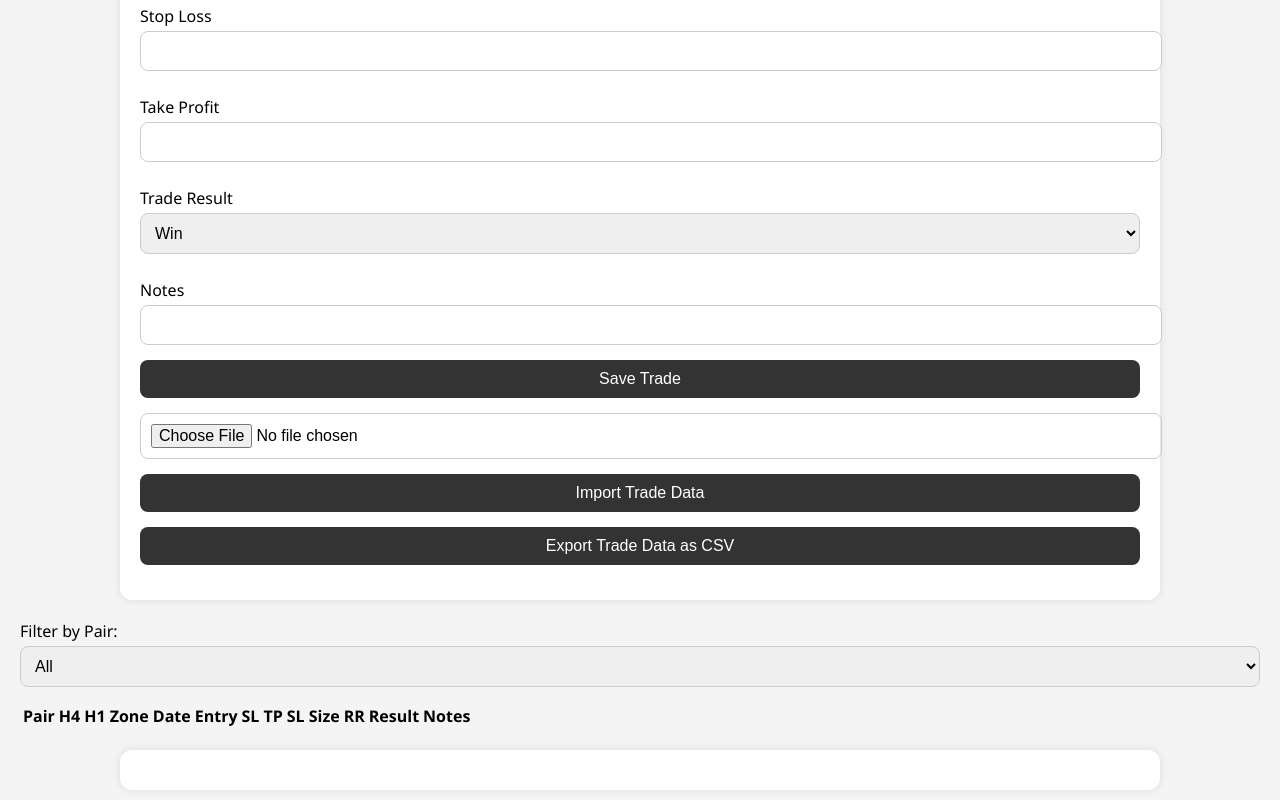
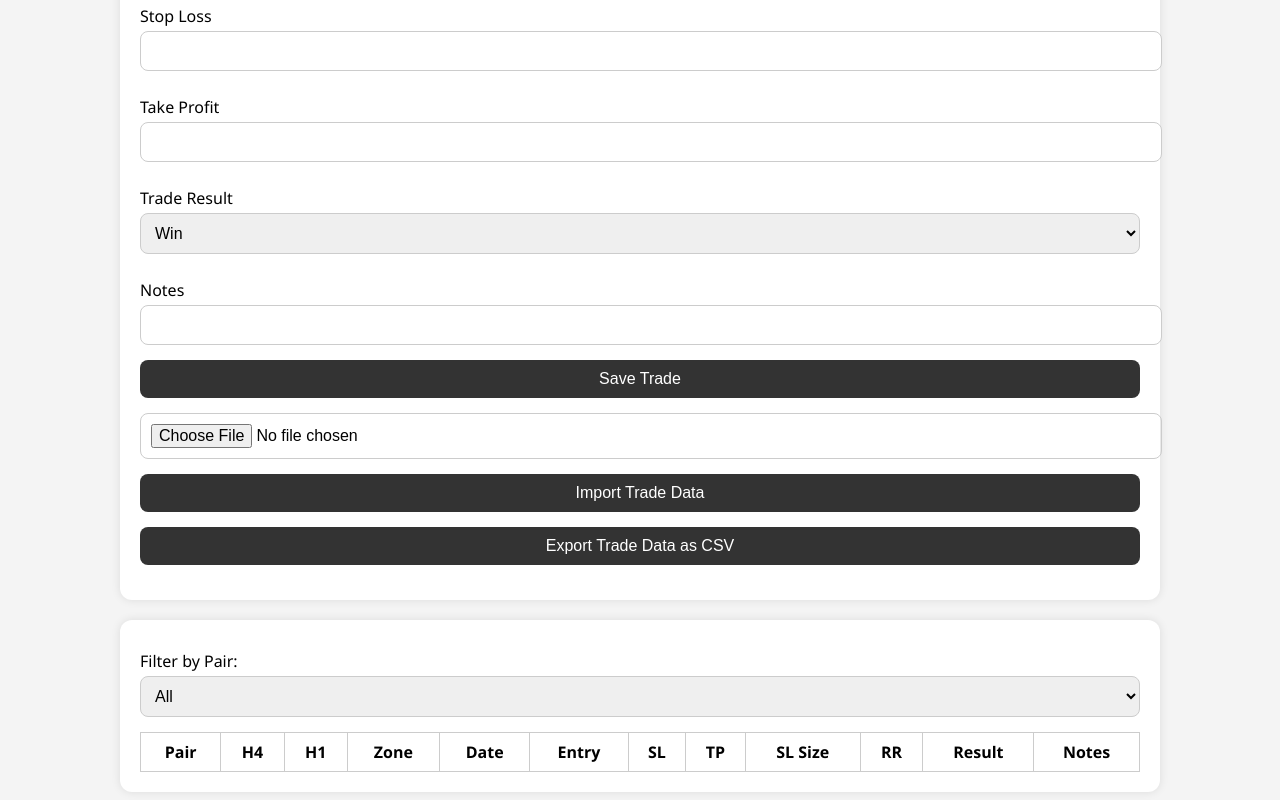
Before and after one commit to timsticks/Backtest-dashboard-, a plain HTML site: page index.html in a window 1280 px wide. Shown: the part 683-1483 px from the top of the page. Drawn offline with nearby package versions, Linux system fonts and the light colour scheme.

Commit message:
Update index.html

```diff
--- a/index.html
+++ b/index.html
@@ -12,6 +12,10 @@
     input, select, button { width: 100%; padding: 10px; margin-bottom: 15px; border-radius: 8px; border: 1px solid #ccc; font-size: 1rem; }
     button { background: #333; color: white; border: none; cursor: pointer; }
     button:hover { background: #555; }
+    .table { max-width: 1000px; margin: 20px auto; background: white; padding: 20px; border-radius: 12px; box-shadow: 0 0 10px rgba(0,0,0,0.1); }
+    table { width: 100%; border-collapse: collapse; }
+    th, td { padding: 0.5rem; border: 1px solid #ccc; text-align: center; }
+    .message { color: green; font-weight: bold; }
     .stats-card { padding: 15px; background: #eee; margin-bottom: 30px; border-radius: 10px; position: relative; }
     .stats-card h3 { margin: 0 0 10px; }
     .chart-container { width: 300px; height: 300px; margin: 20px auto; }
@@ -70,7 +74,7 @@
 
   </div>
 
-  <div>
+  <div class="table">
     <!-- Filters -->
     <div class="filters">
       <label>Filter by Pair:</label>
```
